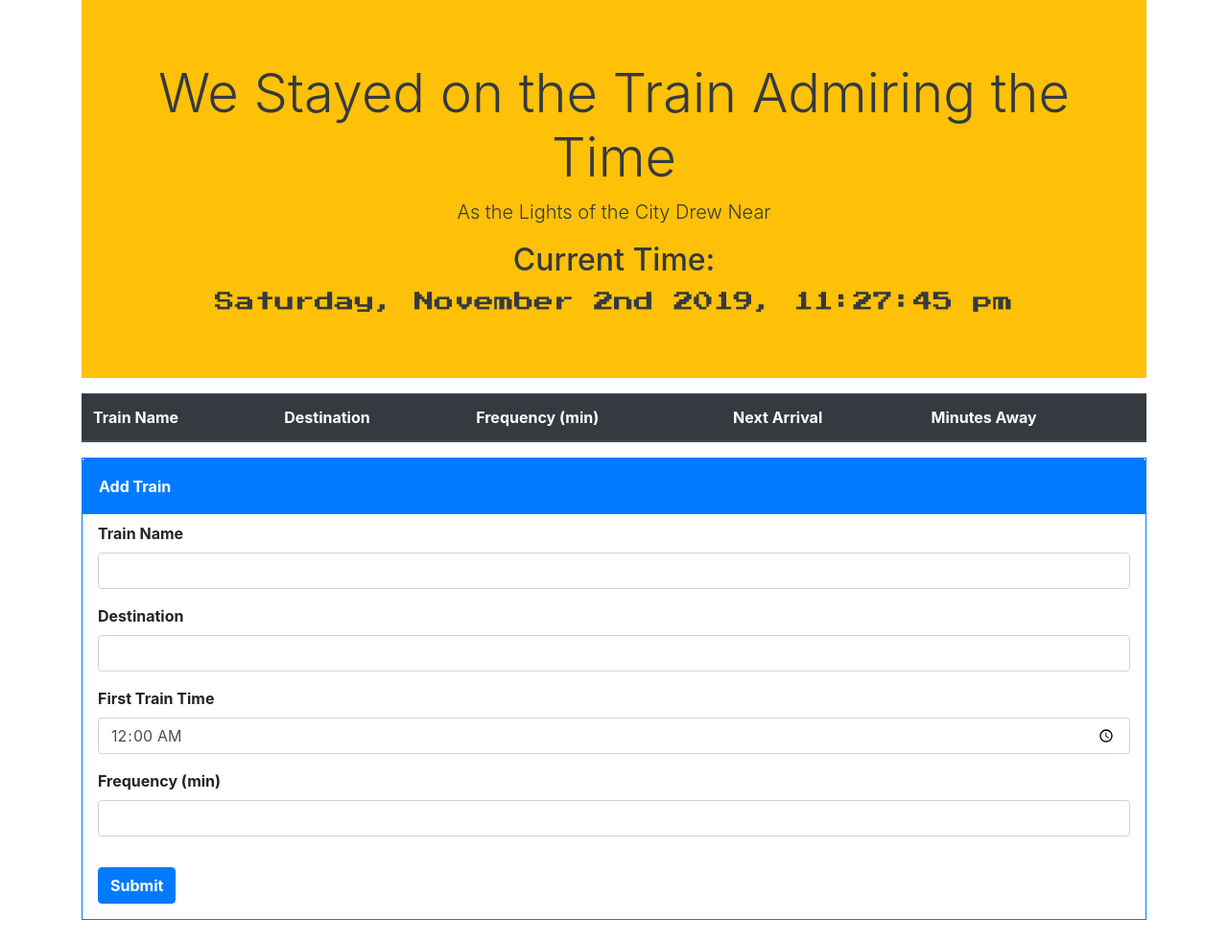
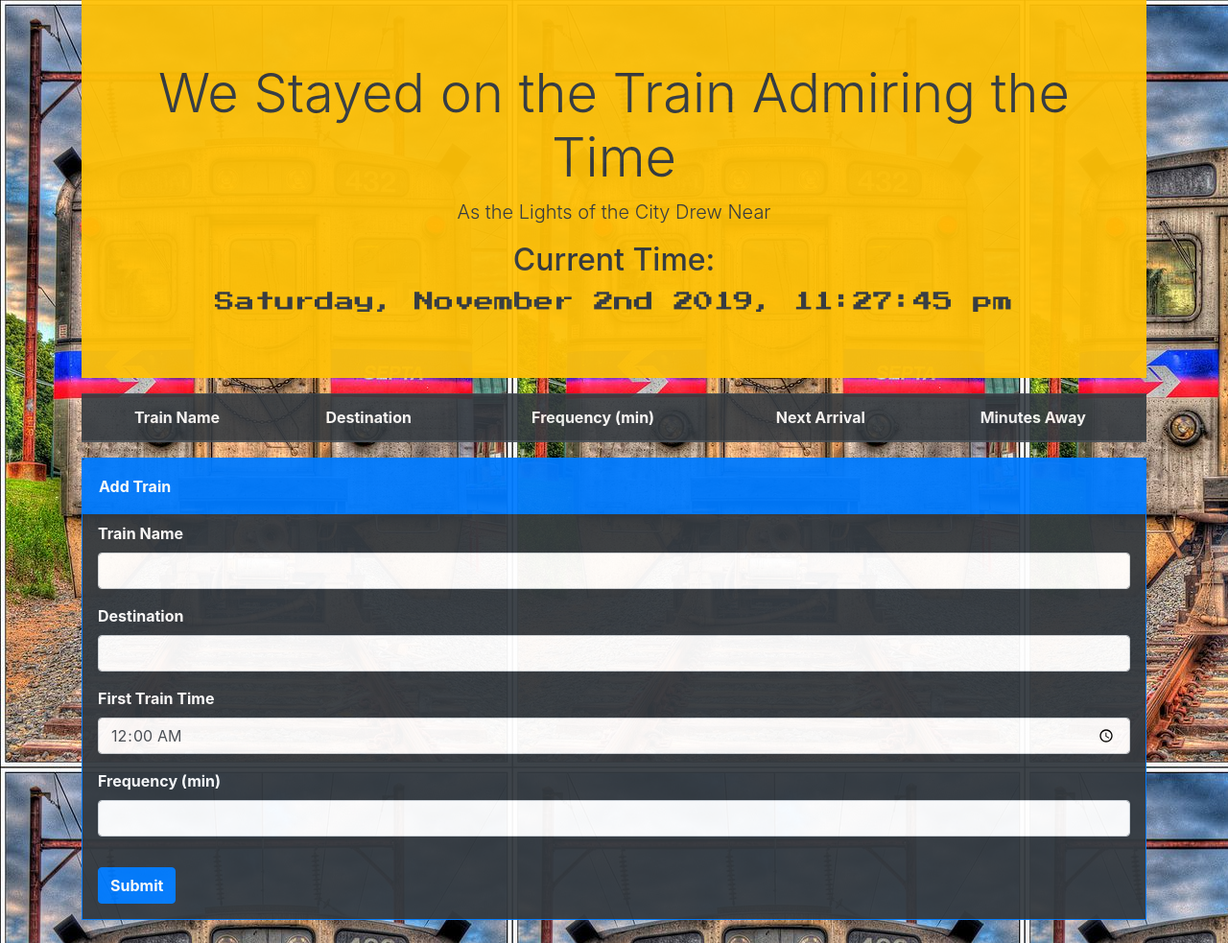
Before and after one commit to stevencmann2/Train-Schedule, a plain HTML site: page index.html in a window 1280 px wide. Shown: the whole page at 96% size. Drawn offline with nearby package versions, Linux system fonts and the light colour scheme; no server answers.

Commit message:
added background img; opacity to containers

```diff
--- a/assets/css/style.css
+++ b/assets/css/style.css
@@ -1,7 +1,22 @@
+body {
+    background-image: url("../images/train1.jpg");
+}
 #current-time-display {
 
         font-family: 'Press Start 2P', cursive;
         font-size: 1.3em;
 
+}
 
+.jumbotron {
+    opacity: 95%;
 }
+
+table{
+    opacity: 90%;
+}
+
+
+form {
+    opacity: 95%;
+}
--- a/index.html
+++ b/index.html
@@ -42,7 +42,7 @@
     <!--TABLE DISPLAYING INFO-->
 
 
-    <table class="table table-dark mt-3 trainTable">
+    <table class="table table-dark mt-3 text-center trainTable">
       <thead>
         <tr>
           <th scope="col">Train Name</th>
@@ -62,7 +62,7 @@
 
     <!--THIS IS THE INPUT FIELD FOR THE TRANSPORTATION-->
 
-    <form class="border border-primary mb-4">
+    <form class="border border-primary bg-dark text-white mb-4">
       <div class="card-header border border-primary p-3 mb-2 bg-primary text-white font-weight-bold">
         <span>Add Train</span>
       </div>
```
Also changed, not shown: assets/images/train1.jpg (added), 2 other files.
